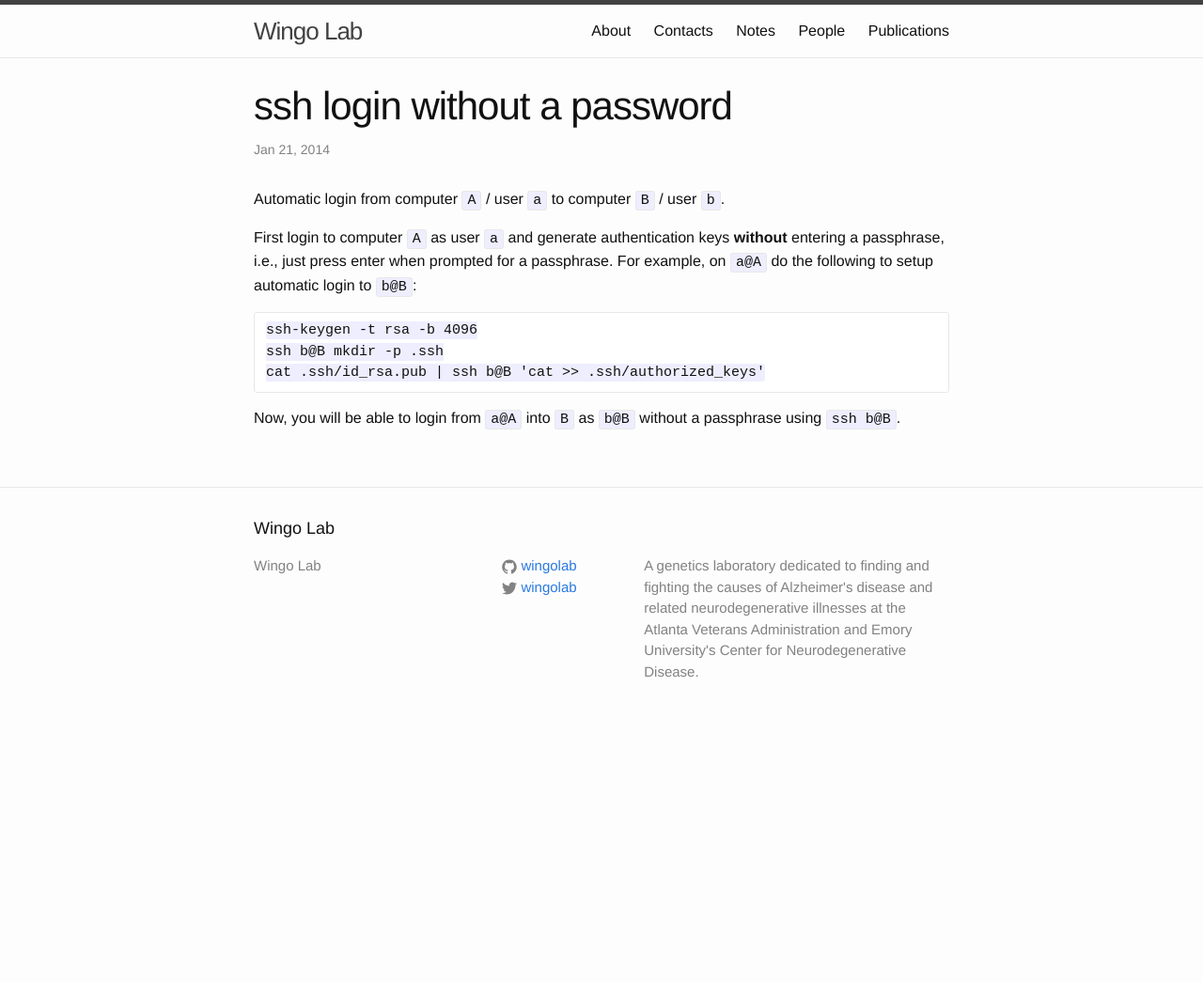
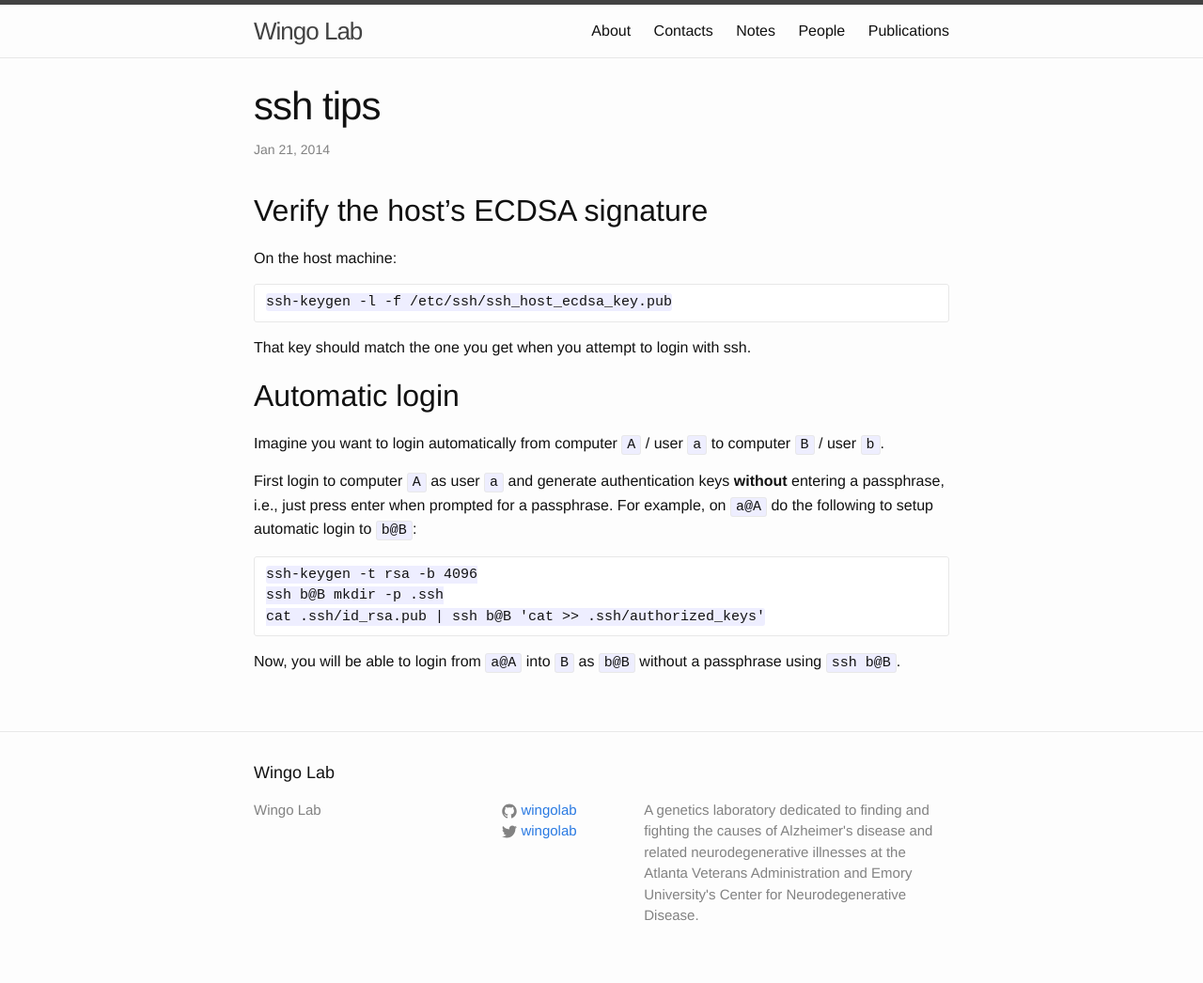
Before and after one commit to wingolab/wingolab.github.io, a Jekyll site: the page built from _posts/2014-01-20-ssh-login-without-a-password.markdown, in a window 1280 px wide. Shown: the whole page at 94% size. Built offline with Jekyll 4.4.1, drawn with Linux system fonts in a browser that asks for light colours; before the commit the page ends 900 px from its top, so only the background shows below that.

```diff
--- a/_posts/2014-01-20-ssh-login-without-a-password.markdown
+++ b/_posts/2014-01-20-ssh-login-without-a-password.markdown
@@ -1,9 +1,20 @@
 ---
 layout: post
-title: ssh login without a password
+title: ssh tips
 date: 2014-01-20 21:02:08.000000000 -05:00
 ---
-Automatic login from computer `A` / user `a` to computer `B` / user `b`.
+
+## Verify the host's ECDSA signature
+
+On the host machine:
+
+    ssh-keygen -l -f /etc/ssh/ssh_host_ecdsa_key.pub
+
+That key should match the one you get when you attempt to login with ssh.
+
+## Automatic login
+
+Imagine you want to login automatically from computer `A` / user `a` to computer `B` / user `b`.
 
 First login to computer `A` as user `a` and generate authentication keys **without** entering a passphrase, i.e., just press enter when prompted for a passphrase. For example, on `a@A` do the following to setup automatic login to `b@B`:
 
```
Also changed, not shown: _posts/2014-11-30-mysql-commands.markdown (+11 -1 lines), _posts/2014-12-05-oracle-sql-commands.markdown (added, +11 -0 lines).
